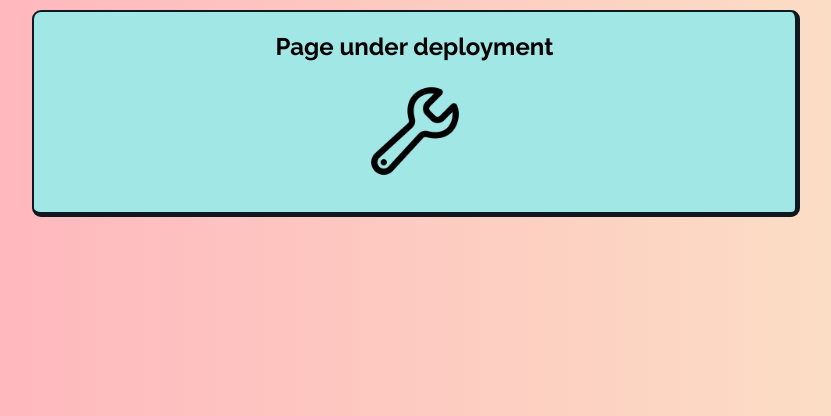
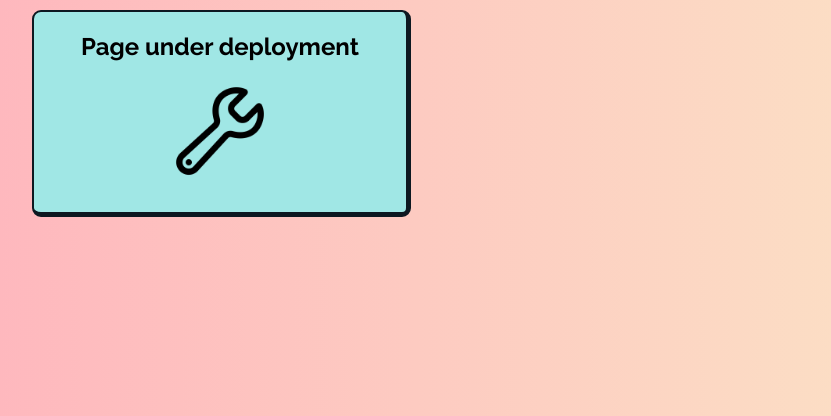
Before and after one commit to samuelebompani/greedyspaghetti-site, a PHP site: page /random.php in a window 1280 px wide. Shown: the part 77-493 px from the top of the page, without its empty margins (224-1055 px from the left). Run offline with PHP 8.4, Linux system fonts and the light colour scheme.

Commit message:
grid div  in random

```diff
--- a/random.php
+++ b/random.php
@@ -5,10 +5,12 @@
     <body>
         <?php include "./components/header.php"; ?>
         <div class="page">
-            <div class="boxed grid-item">
-                <h2>Page under deployment</h2>
-                <div>
-                    <img src="/media/img/wip.png" width=100 height=100 class=""/>
+            <div class="grid">
+                <div class="boxed grid-item">
+                    <h2>Page under deployment</h2>
+                    <div>
+                        <img src="/media/img/wip.png" width=100 height=100 class=""/>
+                    </div>
                 </div>
             </div>
         </div>
```
